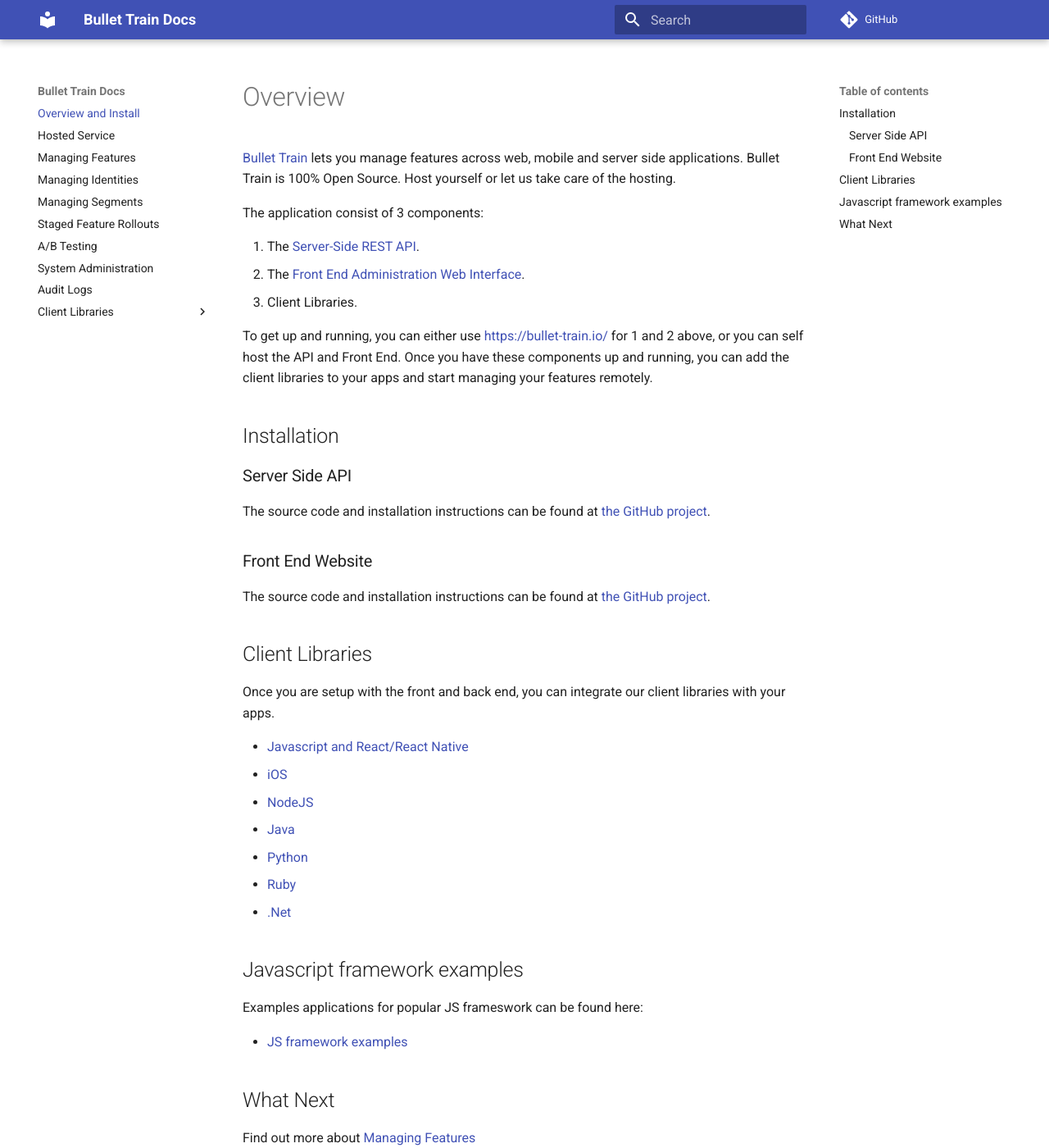
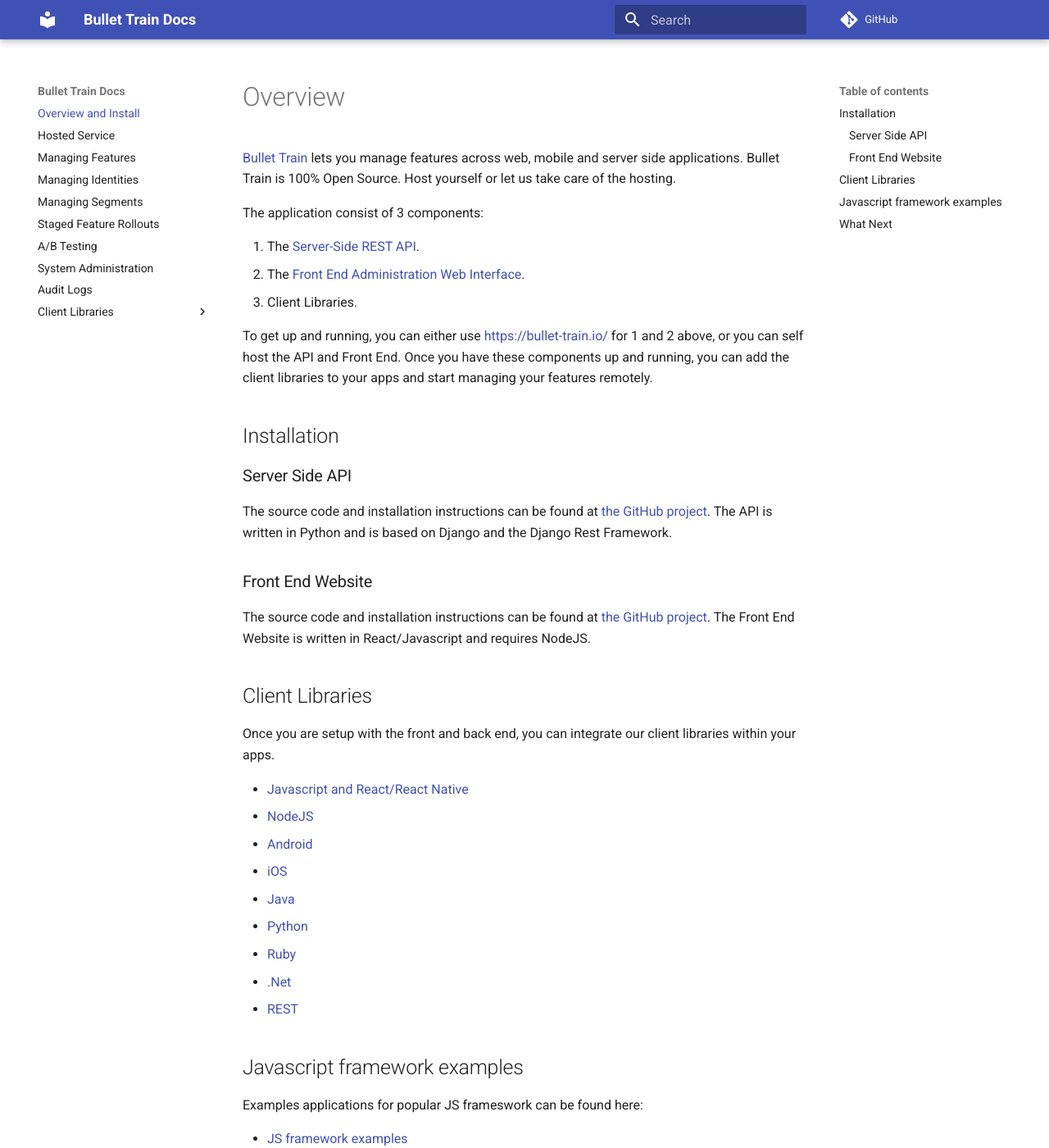
Before and after one commit to Flagsmith/flagsmith-docs, an MkDocs documentation site: the page built from docs/index.md, in a window 1280 px wide and 1400 px high. Shown: the whole window at 82% size. Built offline with MkDocs 1.6.1 and Material for MkDocs 9.7.7, drawn with Linux system fonts in a browser that asks for light colours; comment, search, counter and statistics services are not loaded.

Commit message:
Tweaked homepage content

```diff
--- a/docs/index.md
+++ b/docs/index.md
@@ -16,29 +16,31 @@ To get up and running, you can either use [https://bullet-train.io/](https://bul
 
 ### Server Side API
 
-The source code and installation instructions can be found at [the GitHub project](https://github.com/BulletTrainHQ/Bullet-Train-API).
+The source code and installation instructions can be found at [the GitHub project](https://github.com/BulletTrainHQ/Bullet-Train-API). The API is written in Python and is based on Django and the Django Rest Framework.
 
 ### Front End Website
 
-The source code and installation instructions can be found at [the GitHub project](https://github.com/BulletTrainHQ/Bullet-Train-Frontend).
+The source code and installation instructions can be found at [the GitHub project](https://github.com/BulletTrainHQ/Bullet-Train-Frontend). The Front End Website is written in React/Javascript and requires NodeJS.
 
 ## Client Libraries
 
-Once you are setup with the front and back end, you can integrate our client libraries with your apps.
+Once you are setup with the front and back end, you can integrate our client libraries within your apps.
 
 * [Javascript and React/React Native](/clients/javascript)
+* [NodeJS](/clients/node)
+* [Android](/clients/android)
 * [iOS](/clients/ios)
-* [NodeJS](/clients/node)
 * [Java](/clients/java)
 * [Python](/clients/python)
 * [Ruby](/clients/ruby)
 * [.Net](/clients/dotnet)
+* [REST](/clients/rest)
 
 ## Javascript framework examples
 
 Examples applications for popular JS frameswork can be found here:
 
-- [JS framework examples](https://github.com/BulletTrainHQ/bullet-train-examples)
+* [JS framework examples](https://github.com/BulletTrainHQ/bullet-train-examples)
 
 ## What Next
 
```
